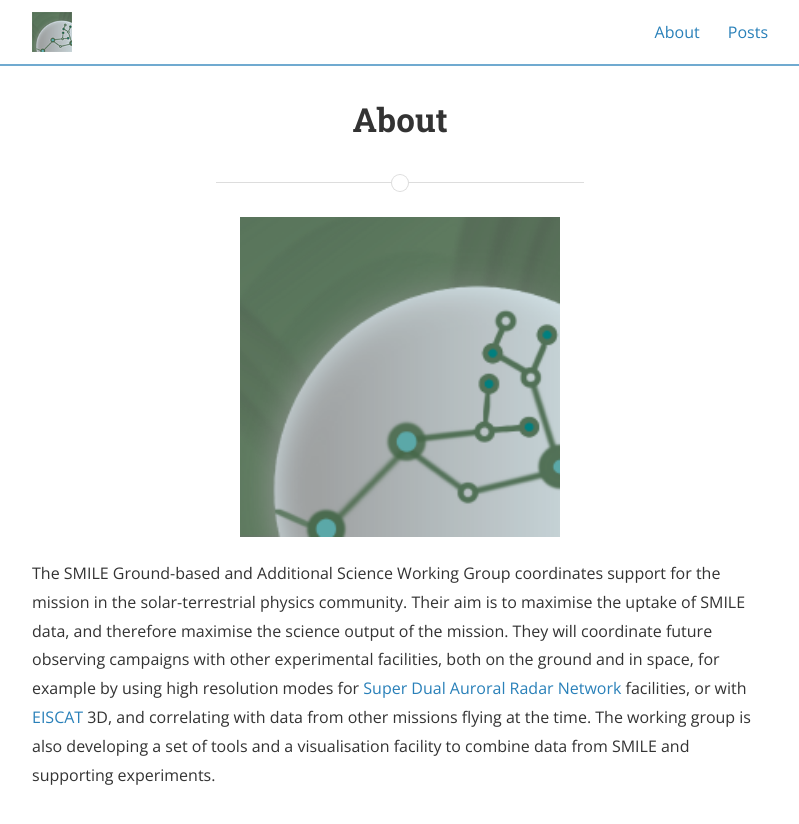
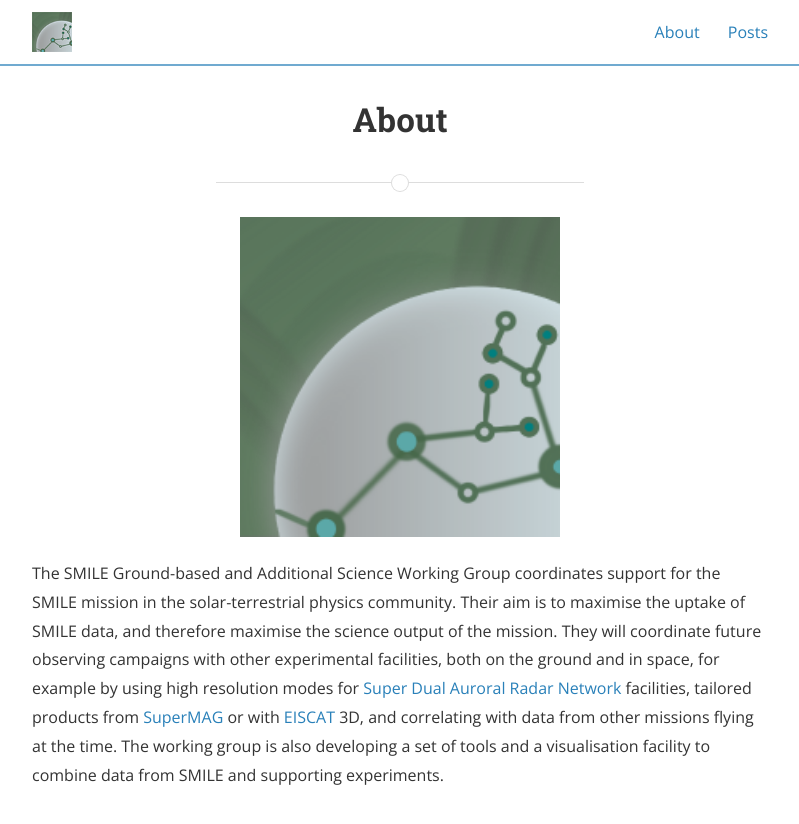
Before and after one commit to smile-gbas-wg/actions, a Jekyll site: the page built from about.md, in a window 1280 px wide. Shown: the top 824 px of the page, without its empty margins (240-1039 px from the left). Built offline with Jekyll 4.4.1, drawn with Linux system fonts in a browser that asks for light colours; nearby versions of some CDN libraries.

Commit message:
Edited about

```diff
--- a/about.md
+++ b/about.md
@@ -7,4 +7,4 @@ main_nav: true
 
 ![alt text]({{ site.baseurl }}/assets/smile-gbas-wg-logo.png "Profile Picture"){:.profile}
 
-The SMILE Ground-based and Additional Science Working Group coordinates support for the mission in the solar-terrestrial physics community. Their aim is to maximise the uptake of SMILE data, and therefore maximise the science output of the mission. They will coordinate future observing campaigns with other experimental facilities, both on the ground and in space, for example by using high resolution modes for [Super Dual Auroral Radar Network](https://en.wikipedia.org/wiki/Super_Dual_Auroral_Radar_Network) facilities, or with [EISCAT](https://en.wikipedia.org/wiki/EISCAT) 3D, and correlating with data from other missions flying at the time. The working group is also developing a set of tools and a visualisation facility to combine data from SMILE and supporting experiments.
+The SMILE Ground-based and Additional Science Working Group coordinates support for the SMILE mission in the solar-terrestrial physics community. Their aim is to maximise the uptake of SMILE data, and therefore maximise the science output of the mission. They will coordinate future observing campaigns with other experimental facilities, both on the ground and in space, for example by using high resolution modes for [Super Dual Auroral Radar Network](https://en.wikipedia.org/wiki/Super_Dual_Auroral_Radar_Network) facilities, tailored products from [SuperMAG](http://supermag.jhuapl.edu/) or with [EISCAT](https://en.wikipedia.org/wiki/EISCAT) 3D, and correlating with data from other missions flying at the time. The working group is also developing a set of tools and a visualisation facility to combine data from SMILE and supporting experiments.
```
Also changed, not shown: 1 other file.
